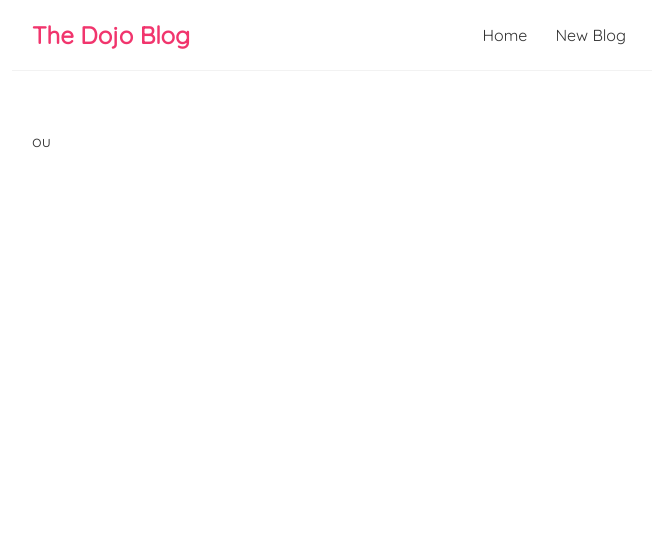
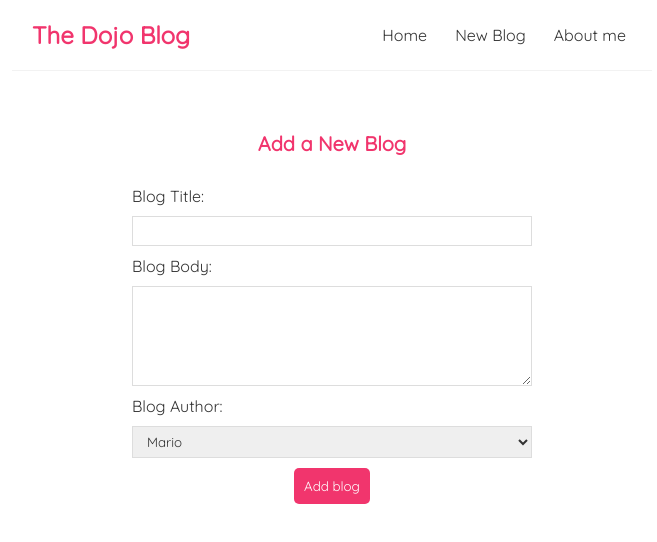
Before and after one commit to keilamadap/dojo-blog, a React (Create React App) app: page /create in a window 1280 px wide. Shown: the top 542 px of the page, without its empty margins (308-965 px from the left). Built offline with nearby package versions, Linux system fonts and the light colour scheme.

Commit message:
about me page, blog details

```diff
--- a/data/db.json
+++ b/data/db.json
@@ -2,21 +2,9 @@
   "blogs": [
     {
       "title": "My first blog",
-      "body": "Lorem Ipsum is simply dummy text of the printing and typesetting industry. Lorem Ipsum has been the industry's standard dummy text ever since the 1500s, when an unknown printer took a galley of type and scrambled it to make a type specimen book. It has survived not only five centuries, but also the leap into electronic typesetting, remaining essentially unchanged. It was popularised in the 1960s with the release of Letraset sheets containing Lorem Ipsum passages, and more recently with desktop publishing software like Aldus PageMaker including versions of Lorem Ipsum.",
-      "author": "Keila Amada",
+      "body": "Today we're gonna talk about dooooooogs, cuz I love myself some doggy love hehe",
+      "author": "mario",
       "id": 1
-    },
-    {
-      "title": "Amora's first blog",
-      "body": "It is a long established fact that a reader will be distracted by the readable content of a page when looking at its layout. The point of using Lorem Ipsum is that it has a more-or-less normal distribution of letters, as opposed to using 'Content here, content here', making it look like readable English. Many desktop publishing packages and web page editors now use Lorem Ipsum as their default model text, and a search for 'lorem ipsum' will uncover many web sites still in their infancy. Various versions have evolved over the years, sometimes by accident, sometimes on purpose (injected humour and the like).",
-      "author": "Amorinha Azeda",
-      "id": 2
-    },
-    {
-      "title": "Diego's third blog",
-      "body": "Contrary to popular belief, Lorem Ipsum is not simply random text. It has roots in a piece of classical Latin literature from 45 BC, making it over 2000 years old. Richard McClintock, a Latin professor at Hampden-Sydney College in Virginia, looked up one of the more obscure Latin words, consectetur, from a Lorem Ipsum passage, and going through the cites of the word in classical literature, discovered the undoubtable source. Lorem Ipsum comes from sections 1.10.32 and 1.10.33 of de Finibus Bonorum et Malorum (The Extremes of Good and Evil) by Cicero, written in 45 BC. This book is a treatise on the theory of ethics, very popular during the Renaissance. The first line of Lorem Ipsum, Lorem ipsum dolor sit amet.., comes from a line in section 1.10.32.",
-      "author": "Diego Chichi",
-      "id": 3
     }
   ]
 }
--- /dev/null
+++ b/src/About.js
@@ -0,0 +1,29 @@
+import { Link } from "react-router-dom";
+const About = () => {
+  return (
+    <div className="about-me">
+      <h2>About me</h2>
+      <p>
+        Hello there! ❤️ <br /> My name is Keila Amada, and I'm a
+        thirty-one-year-old woman currently residing in Natal, RN. I take pride
+        in being a Front End developer, and this app represents one of my very
+        first applications created using React. I accomplished this with the
+        assistance of a YouTube channel called Net Ninja, which offers a
+        comprehensive Full React Tutorial playlist. This playlist proved
+        immensely helpful as it covered essential topics including routes, array
+        methods such as map and filter, URL parameters, and I even developed a
+        JSON server to store my data. <br /> <br /> Feel free to give a look on{" "}
+        <a
+          href="https://www.youtube.com/@NetNinja"
+          style={{ textDecoration: "none", color: "#f1356d" }}
+          target="_blank" // This opens the link in a new tab
+          rel="noopener noreferrer" // Recommended for security
+        >
+          Net Ninja YouTube Channel!
+        </a>
+      </p>
+    </div>
+  );
+};
+
+export default About;
--- a/src/App.js
+++ b/src/App.js
@@ -1,3 +1,4 @@
+import About from "./About";
 import BlogDetails from "./BlogDetails";
 import Create from "./Create";
 import Home from "./Home";
@@ -20,6 +21,9 @@ function App() {
             <Route path="/blogs/:id">
               <BlogDetails />
             </Route>
+            <Route path="/about">
+              <About />
+            </Route>
           </Switch>
         </div>
       </div>
--- a/src/BlogDetails.js
+++ b/src/BlogDetails.js
@@ -1,5 +1,6 @@
 import { useParams } from "react-router-dom";
 import useFetch from "./useFetch";
+import { useHistory } from "react-router-dom";
 
 const BlogDetails = () => {
   const { id } = useParams();
@@ -9,16 +10,26 @@ const BlogDetails = () => {
     error,
   } = useFetch(`http://localhost:8000/blogs/${id}`);
 
+  const history = useHistory();
+
+  const handleDelete = (id) => {
+    fetch(`http://localhost:8000/blogs/${blog.id}`, {
+      method: "DELETE",
+    }).then(() => {
+      history.push("/");
+    });
+  };
+
   return (
     <div className="blog-details">
       {isPending && <div>Loading...</div>}
       {error && <div>{error}</div>}
-
       {blog && (
         <article>
           <h2>{blog.title}</h2>
           <p>Written by {blog.author}</p>
           <div> {blog.body} </div>
+          <button onClick={handleDelete}>Delete blog</button>
         </article>
       )}
     </div>
--- a/src/Create.js
+++ b/src/Create.js
@@ -1,7 +1,63 @@
+import { useState } from "react";
+import { useHistory } from "react-router-dom";
+
 const Create = () => {
+  const [title, setTitle] = useState("");
+  const [body, setBody] = useState("");
+  const [author, setAuthor] = useState("mario");
+  const [isPending, setIsPending] = useState(false);
+  const history = useHistory();
+
+  const handleSumbmit = (e) => {
+    e.preventDefault();
+    const blog = { title, body, author };
+    setIsPending(true);
+    fetch("http://localhost:8000/blogs", {
+      method: "POST",
+      headers: { "Content-type": "application/json" },
+      body: JSON.stringify(blog),
+    }).then(() => {
+      // console.log("new blog added");
+      history.push("/");
+      setIsPending(false);
+    });
+  };
+
   return (
     <div className="create">
-      <p>ou</p>
+      <h2>Add a New Blog</h2>
+      <form onSubmit={handleSumbmit}>
+        <label>Blog Title:</label>
+        <input
+          type="text"
+          required
+          value={title}
+          onChange={(e) => setTitle(e.target.value)}
+        />
+        <label>Blog Body:</label>
+        <textarea
+          required
+          style={{ height: "100px" }}
+          value={body}
+          onChange={(e) => setBody(e.target.value)}
+        ></textarea>
+        <label>Blog Author:</label>
+        <select
+          required
+          value={author}
+          onChange={(e) => setAuthor(e.target.value)}
+        >
+          <option value="mario">Mario</option>
+          <option value="yoshi">Yoshi</option>
+          <option value="luigi">Luigi</option>
+        </select>
+
+        {isPending ? (
+          <button disabled>Adding blog...</button>
+        ) : (
+          <button type="submit">Add blog</button>
+        )}
+      </form>
     </div>
   );
 };
--- a/src/Navbar.js
+++ b/src/Navbar.js
@@ -7,6 +7,7 @@ const Navbar = () => {
       <div className="links">
         <Link to="/">Home</Link>
         <Link to="/create">New Blog</Link>
+        <Link to="/about">About me</Link>
       </div>
     </nav>
   );
--- a/src/index.css
+++ b/src/index.css
@@ -77,3 +77,46 @@
   border-radius: 8px;
   cursor: pointer;
 }
+
+.create {
+  max-width: 400px;
+  margin: 0 auto;
+  text-align: center;
+}
+
+.create label {
+  text-align: left;
+  display: block;
+}
+
+.create h2 {
+  font-size: 20px;
+  color: #f1356d;
+  margin-bottom: 30px;
+}
+
+.create input,
+.create textarea,
+.create select {
+  width: 100%;
+  padding: 6px 10px;
+  margin: 10px 0;
+  border: 1px solid #ddd;
+  box-sizing: border-box;
+  display: block;
+}
+
+.create button {
+  background: #f1356d;
+  color: #fff;
+  border: none;
+  padding: 10px;
+  border-radius: 5px;
+  cursor: pointer;
+}
+
+.about-me h2 {
+  font-size: 20px;
+  color: #f1356d;
+  margin-bottom: 10px;
+}
```
